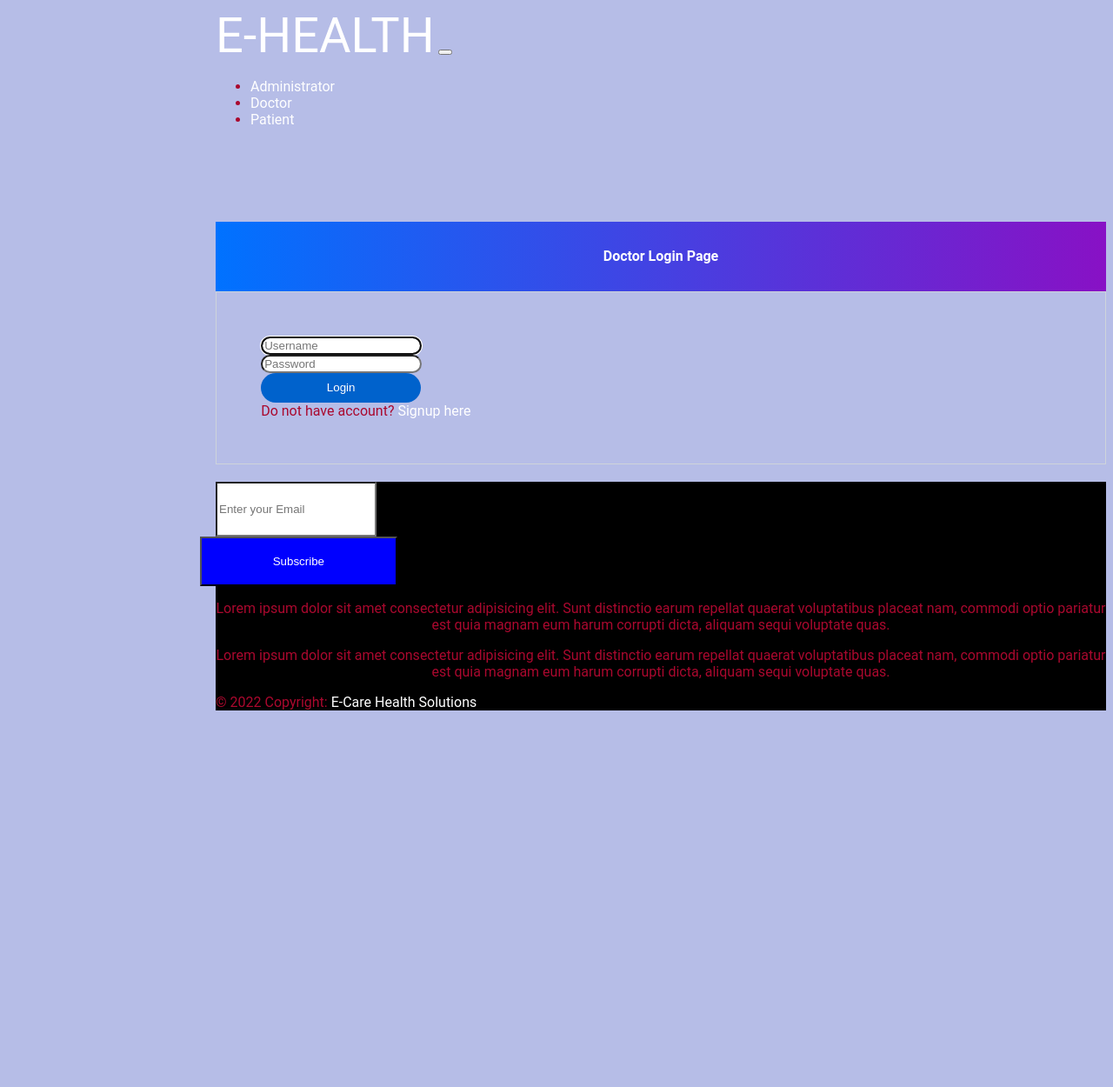
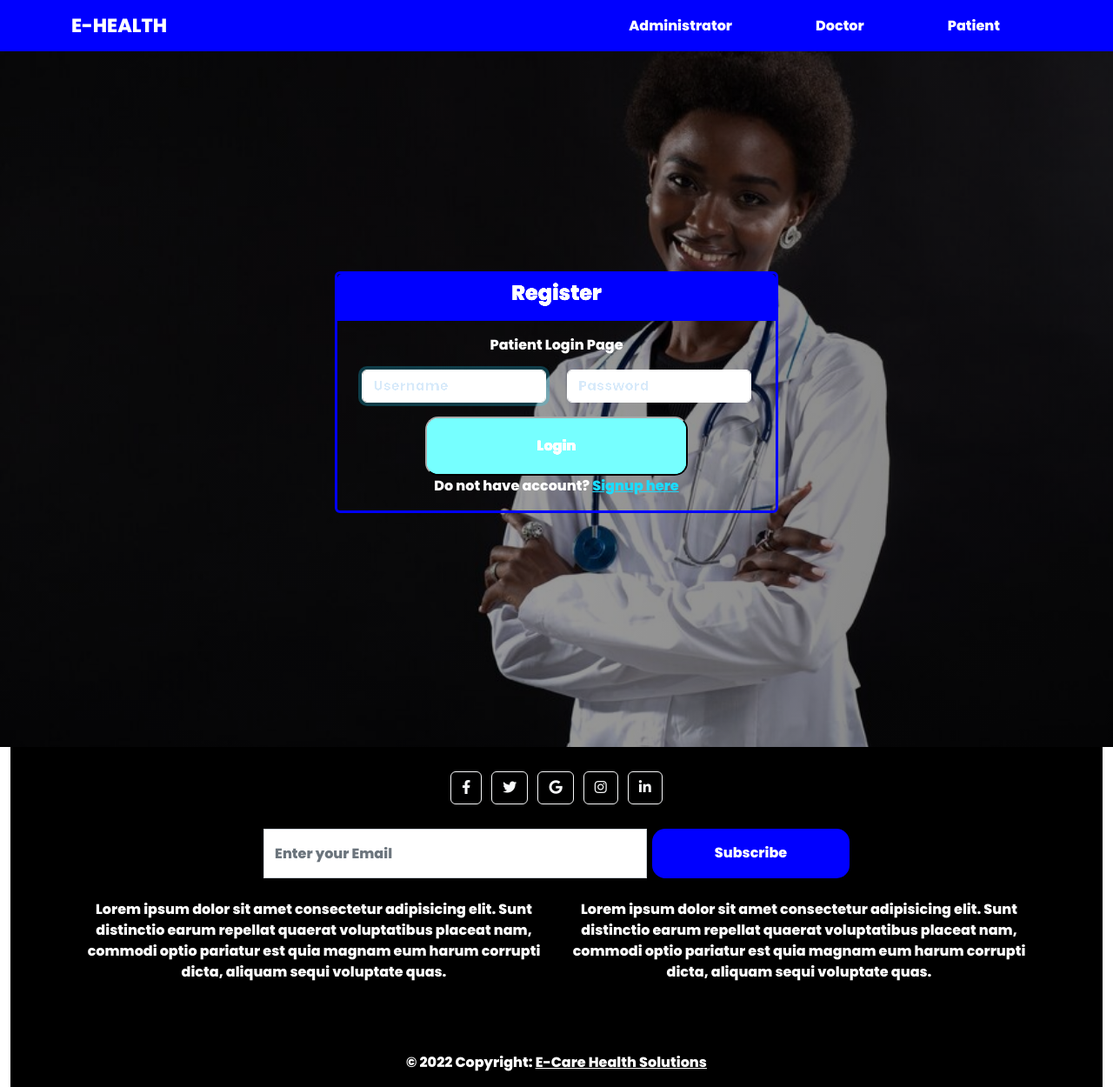
Before and after one commit to FaithKwamboka/E_Health-Solutions, a Django app: page /doctorlogin in a window 1280 px wide. Shown: the whole page at 87% size. Before the commit the page ends 817 px from the top, so only its background shows below. Run offline with Django 4.2, Linux system fonts and the light colour scheme; some libraries are stand-ins or nearby versions.

Commit message:
Fix bugs

```diff
--- a/hospital/templates/doctor/dashboard.html
+++ b/hospital/templates/doctor/dashboard.html
@@ -1,4 +1,4 @@
-{% extends 'doctor/base.html' %}
+{%extends '../base.html'%}
 {% load bootstrap4 %}
 {% load static %}
 {% block content %}
--- a/hospital/templates/doctor/delete_appointment.html
+++ b/hospital/templates/doctor/delete_appointment.html
@@ -1,4 +1,4 @@
-{% extends 'doctor/base.html' %}
+{%extends '../base.html'%}
 {% block content %}
 {% load bootstrap4 %}
 {%load static%}
--- a/hospital/templates/doctor/login.html
+++ b/hospital/templates/doctor/login.html
@@ -1,29 +1,39 @@
-<!DOCTYPE html>
-{% load widget_tweaks %}
+{%extends '../base.html'%}
 {% load static %}
 {% load bootstrap4 %}
-
-<html lang="en" dir="ltr">
-
-<head>
-  <meta charset="utf-8">
-  <meta name="viewport" content="width=device-width, initial-scale=1, shrink-to-fit=no">
-  <title>E-Health</title>
-  <link rel="stylesheet" href="{% static 'css/doctor.css' %}">
+{% load widget_tweaks %}
+{% block content %}
 
 
-</head>
+<style>
 
-<body>
-  {% include "navbar.html" %}
-  <br><br><br><br>
+    .reg-box{
+        border:3px solid rgba(0,0,255,1);
+    }
+
+    .reg-box{
+        background: none;
+    }
+    .btnSubmit{
+        background:#3bbebe;
+        color: #fff;
+    }
+</style>
+<div class="container-fluid landing">
+    <div class="row txt">
+
+        <div class="col-md-5">
+            <!-- Register view -->
+            <div class="card text-white reg-box mb-3">
+                <div class="card-header" style="background-color:rgba(0,0,255,1);"><h4>Register</h4></div>
+                <div class="card-body">
 
   <form method="post">
     {% csrf_token %}
     <div class="container register-form">
       <div class="form">
         <div class="note">
-          <p>Doctor Login Page</p>
+          <p>Patient Login Page</p>
         </div>
 
         <div class="form-content">
@@ -51,7 +61,12 @@
 
   </form>
 
-  {% include "footer.html" %}
-</body>
 
-</html>
+                </div>
+
+        </div>
+        <div class="col-md-3"></div>
+    </div>
+</div>
+
+{% endblock %}
--- a/hospital/templates/navbar.html
+++ b/hospital/templates/navbar.html
@@ -1,7 +1,7 @@
 <nav class="navbar navbar-expand-lg">
     <div class="container-fluid">
         <div class="container text-white">
-            <a class="navbar-brand" href="#" style="font-size:56px;">E-HEALTH</a>
+            <a class="navbar-brand" href="/" style="font-size:56px;">E-HEALTH</a>
             <button class="navbar-toggler" type="button" data-bs-toggle="collapse"
                 data-bs-target="#navbarSupportedContent" aria-controls="navbarSupportedContent" aria-expanded="false"
                 aria-label="Toggle navigation">
--- a/hospital/templates/patient/index.html
+++ b/hospital/templates/patient/index.html
@@ -26,10 +26,10 @@
             <!-- Register view -->
             <div class="card text-white reg-box mb-3">
                 <div class="card-header" style="background-color:rgba(0,0,255,1);"><h4>Register</h4></div>
-                <div class="card-body">
+                <div class="card-body" style="color: black;">
                   <div class="jumbotron" style="margin-bottom:0px;">
                     <h1 class="display-4" style="text-align:center;">Hello, Patient</h1>
-                    <p class="lead">Welcome to Hospital Management System.</p>
+                    <p class="lead">Welcome to E-Health Solutions.</p>
                     <hr class="my-4">
                     <p>You can access various features after Login/SignUp.</p>
                     <p class="lead">
```
Also changed, not shown: hospital/templates/doctor/index.html (+35 -8 lines), hospital/templates/doctor/signup.html (+42 -26 lines).
